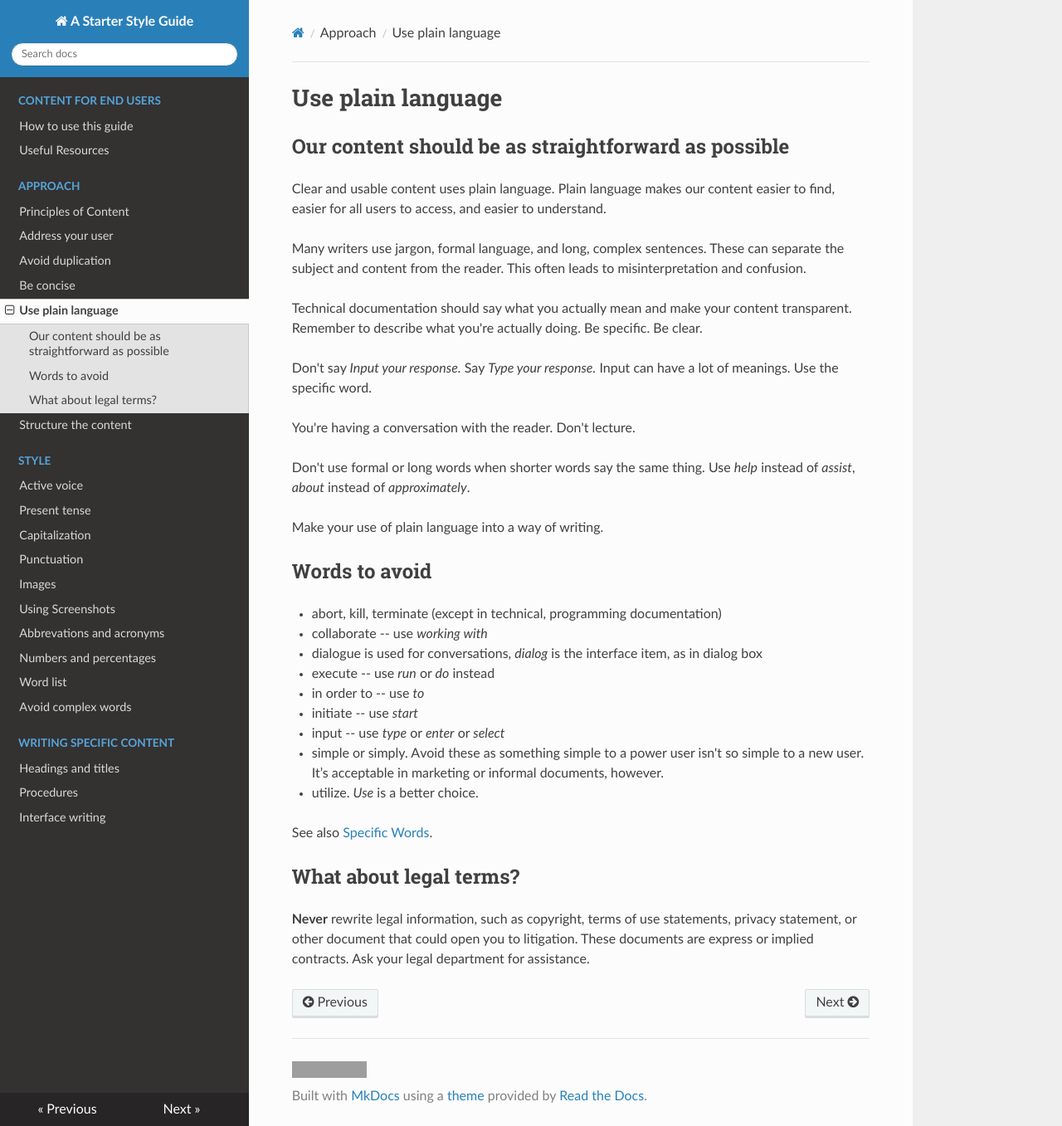
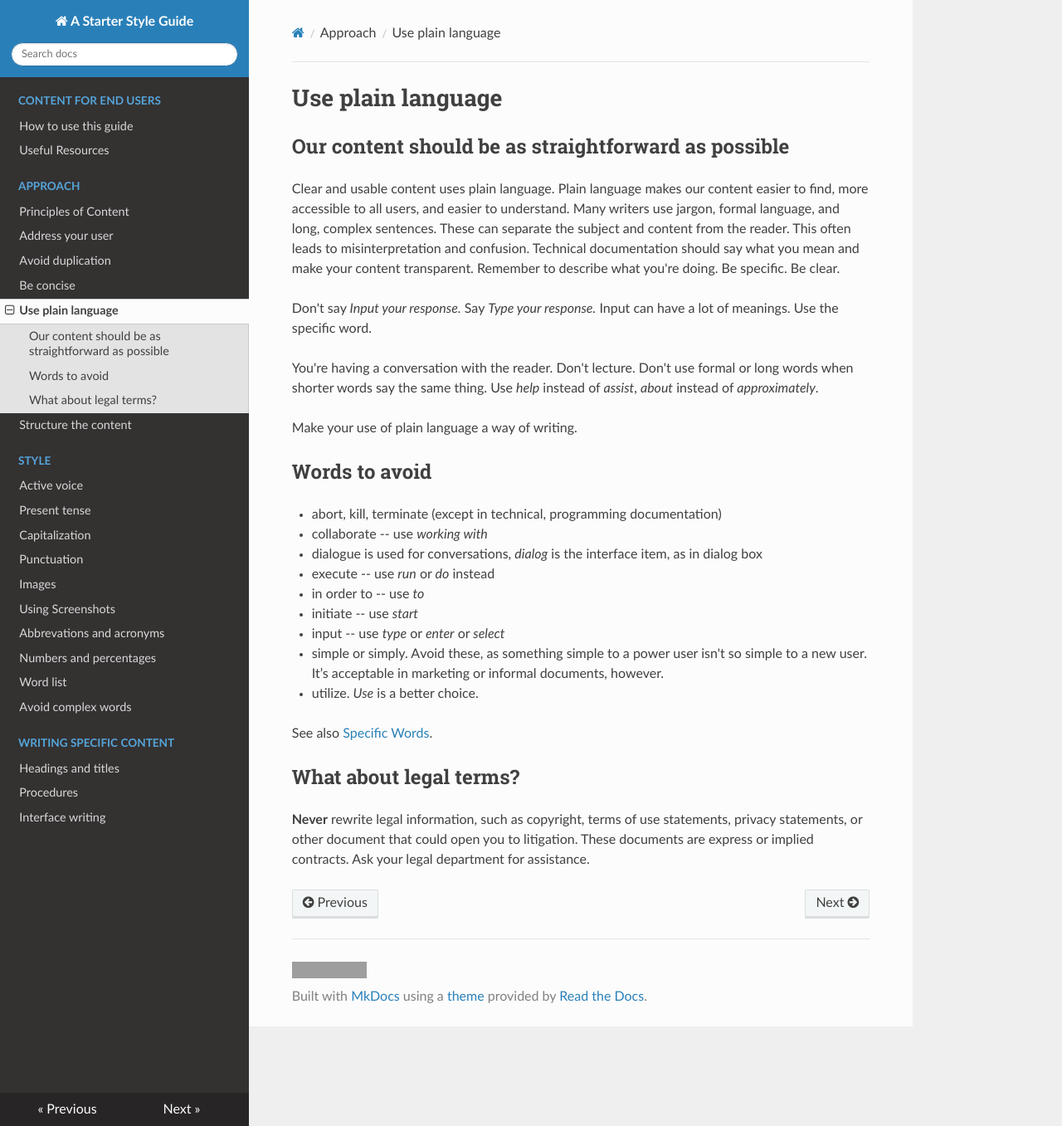
Before and after one commit to stevearrants/styleguide, an MkDocs documentation site: the page built from docs/useplainlanguage.md, in a window 1280 px wide and 1357 px high. Shown: the whole window at 83% size. Built offline with MkDocs 1.6.1, drawn with Linux system fonts in a browser that asks for light colours; nearby versions of some CDN libraries; grey boxes are pictures that could not be loaded.

Commit message:
Update useplainlanguage.md

```diff
--- a/docs/useplainlanguage.md
+++ b/docs/useplainlanguage.md
@@ -2,25 +2,14 @@
 
 ## Our content should be as straightforward as possible
 
-Clear and usable content uses plain language. Plain language makes our
-content easier to find, easier for all users to access, and easier to understand.
-
-Many writers use jargon, formal language, and long, complex sentences. These can
-separate the subject and content from the reader. This often leads to misinterpretation and confusion.
-
-Technical documentation should say what you actually mean and make your content
-transparent. Remember to describe what you're actually doing. Be specific. Be
-clear.
+Clear and usable content uses plain language. Plain language makes our content easier to find, more accessible to all users, and easier to understand.
+Many writers use jargon, formal language, and long, complex sentences. These can separate the subject and content from the reader. This often leads to misinterpretation and confusion. Technical documentation should say what you mean and make your content transparent. Remember to describe what you're doing. Be specific. Be clear.
 
 Don't say *Input your response.* Say *Type your response.* Input can have a lot of meanings. Use the specific word.
 
-You're having a conversation with the reader. Don't lecture.
+You're having a conversation with the reader. Don't lecture. Don't use formal or long words when shorter words say the same thing. Use *help* instead of *assist*, *about* instead of *approximately*.
 
-Don't use formal or long words when shorter words say the same
-thing. Use *help* instead of *assist*, *about* instead of
-*approximately*.
-
-Make your use of plain language into a way of writing.
+Make your use of plain language a way of writing.
 
 ## Words to avoid
 
@@ -31,14 +20,11 @@ Make your use of plain language into a way of writing.
 * in order to -- use *to*
 * initiate -- use *start*
 * input -- use *type* or *enter* or *select*
-* simple or simply. Avoid these as something simple to a power user isn't so simple to a new user. It’s acceptable in marketing or informal documents, however.
+* simple or simply. Avoid these, as something simple to a power user isn't so simple to a new user. It’s acceptable in marketing or informal documents, however.
 * utilize. *Use* is a better choice.
 
 See also [Specific Words](specificwords.md).
 
 ## What about legal terms?
 
-**Never** rewrite legal information, such as copyright, terms of use
-statements, privacy statement, or other document that could open you to
-litigation. These documents are express or implied contracts. Ask your
-legal department for assistance.
+**Never** rewrite legal information, such as copyright, terms of use statements, privacy statements, or other document that could open you to litigation. These documents are express or implied contracts. Ask your legal department for assistance.
```
